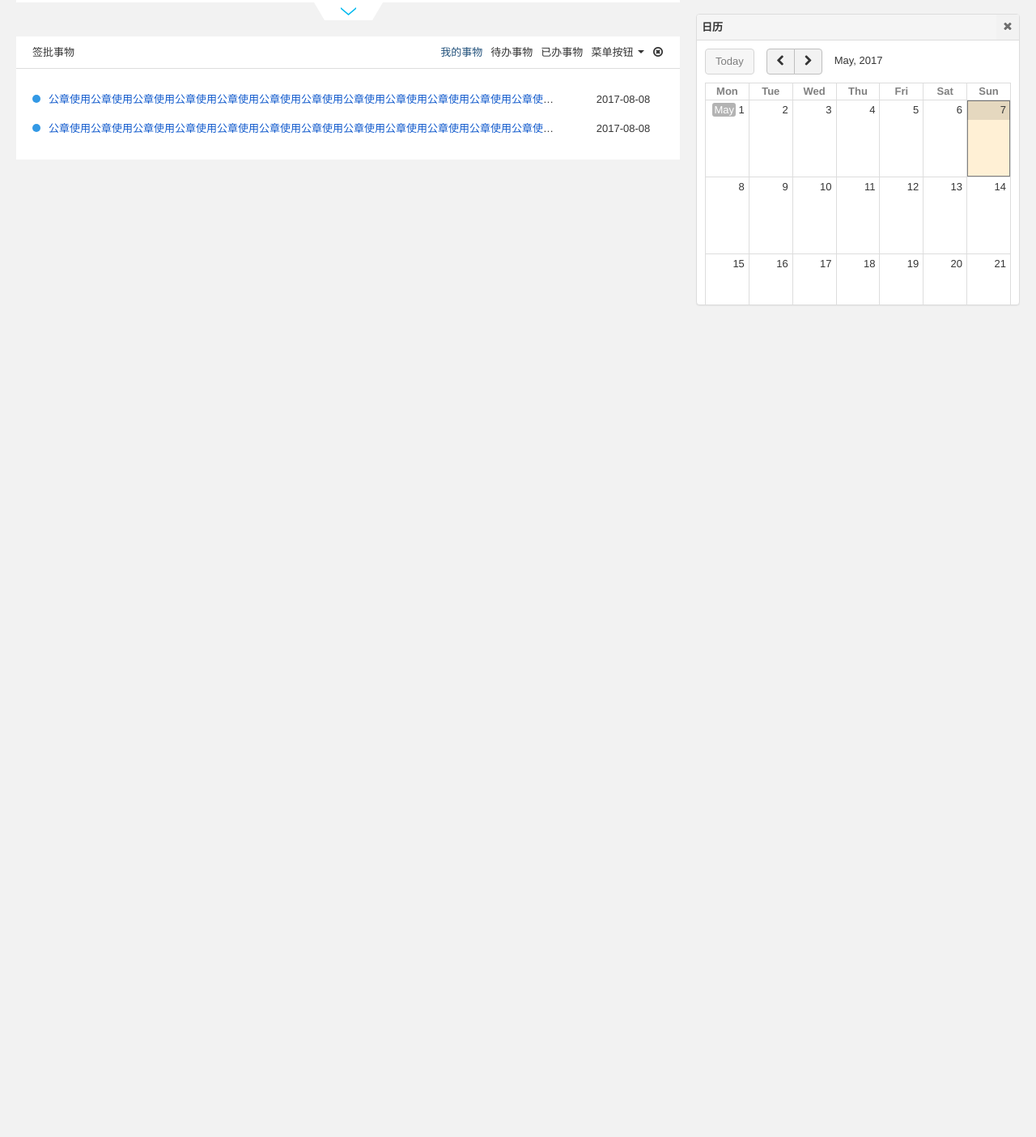
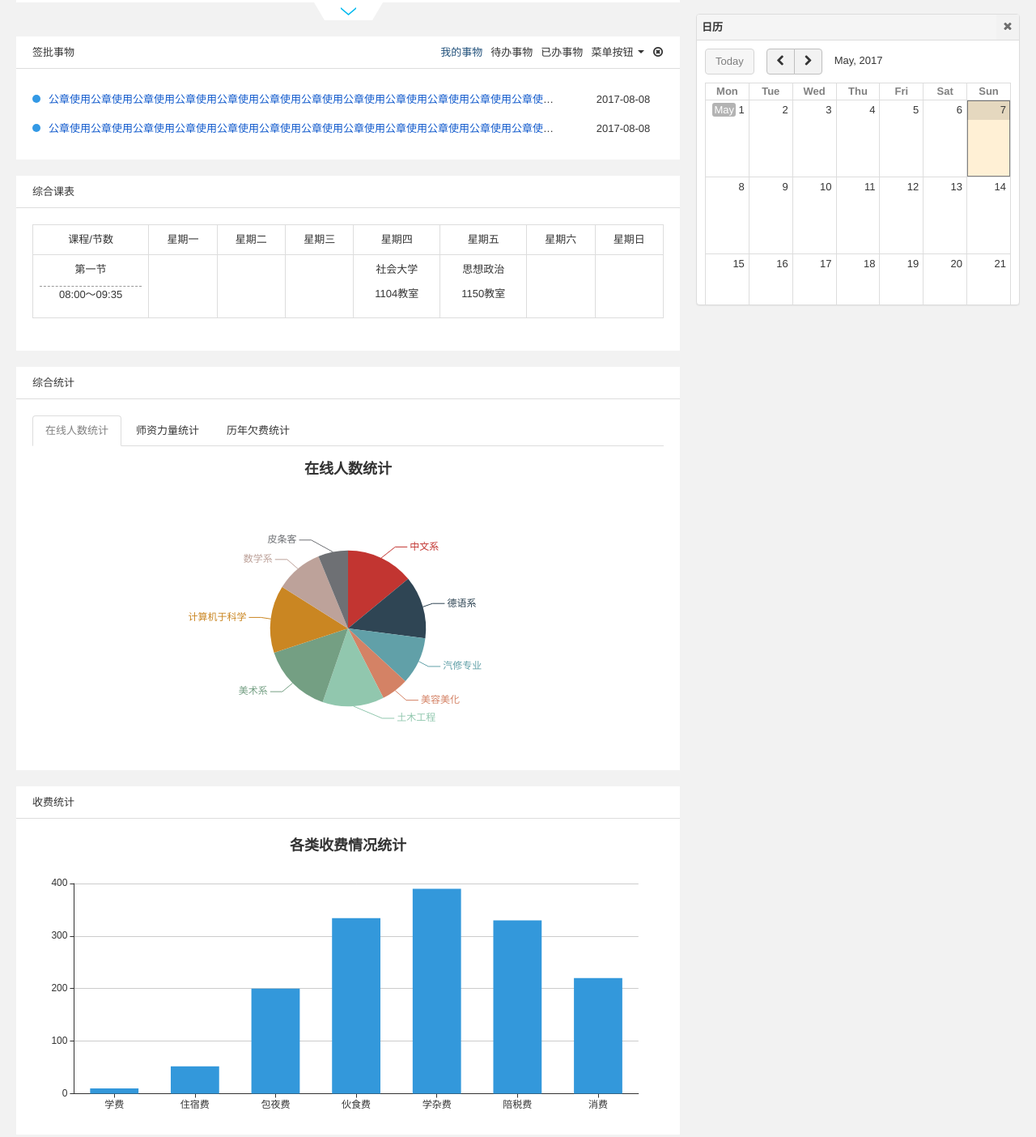
Before and after one commit to charsle/leshan, a website: page main.html in a window 1280 px wide. Shown: the part 924-2328 px from the top of the page at 81% size. Before the commit the page ends 1341 px from the top, so only its background shows below. Drawn offline with Linux system fonts and the light colour scheme; no server answers.

Commit message:
添加统计图标

```diff
--- a/css/main.css
+++ b/css/main.css
@@ -45,7 +45,7 @@ li {
     padding: 0 30px;
 }
 
-.active {
+.menu-tab .active {
     background: #058de0;
 }
 
--- /dev/null
+++ b/js/pie.js
@@ -0,0 +1,130 @@
+/**
+ * @fileName: pie.js
+ * @author: coolboy11058@126.com
+ * @time: 2017/5/7
+ * @disc:
+ */
+
+var Pie = (function () {
+	/**
+	 * 人数统计
+	 * @param id document element
+	 */
+	function personCount(id) {
+		var myChart = echarts.init(document.getElementById(id));
+		var option = {
+			title: {
+				text: '在线人数统计',
+				subtext: '',
+				x: 'center'
+			},
+			tooltip: {
+				trigger: 'item',
+				formatter: "{a} <br/>{b} : {c} ({d}%)"
+			},
+
+			series: [
+				{
+					name: '在线人数统计',
+					type: 'pie',
+					radius: '55%',
+					center: ['50%', '60%'],
+					data: [
+						{value: 335, name: '中文系'},
+						{value: 310, name: '德语系'},
+						{value: 234, name: '汽修专业'},
+						{value: 135, name: '美容美化'},
+						{value: 305, name: '土木工程'},
+						{value: 350, name: '美术系'},
+						{value: 334, name: '计算机于科学'},
+						{value: 235, name: '数学系'},
+						{value: 148, name: '皮条客'}
+					],
+					itemStyle: {
+						emphasis: {
+							shadowBlur: 10,
+							shadowOffsetX: 0,
+							shadowColor: 'rgba(0, 0, 0, 0.5)'
+						}
+					}
+				}
+			]
+		};
+		myChart.setOption(option);
+	}
+
+	/**
+	 * 师资力量统计
+	 * * @param id document element
+	 */
+
+	function teacherCount(id) {
+		var myChart = echarts.init(document.getElementById(id));
+	}
+
+	/**
+	 * 欠费统计
+	 * * @param id document element
+	 */
+	function moneyCount(id) {
+		var myChart = echarts.init(document.getElementById(id));
+	}
+
+	/**
+	 * 收费情况统计
+	 * * @param id document element
+	 */
+	function getMoneyCount(id) {
+		var myChart = echarts.init(document.getElementById(id));
+		var option = {
+			title: {
+				text: '各类收费情况统计',
+				subtext: '',
+				x: 'center'
+			},
+			color: ['#3398DB'],
+			tooltip: {
+				trigger: 'axis',
+				axisPointer: {            // 坐标轴指示器，坐标轴触发有效
+					type: 'shadow'        // 默认为直线，可选为：'line' | 'shadow'
+				}
+			},
+			grid: {
+				left: '3%',
+				right: '4%',
+				bottom: '3%',
+				containLabel: true
+			},
+			xAxis: [
+				{
+					type: 'category',
+					data: ['学费', '住宿费', '包夜费', '伙食费', '学杂费', '陪税费', '消费'],
+					axisTick: {
+						alignWithLabel: true
+					}
+				}
+			],
+			yAxis: [
+				{
+					type: 'value'
+				}
+			],
+			series: [
+				{
+					name: '收费情况统计',
+					type: 'bar',
+					barWidth: '60%',
+					data: [10, 52, 200, 334, 390, 330, 220]
+				}
+			]
+		};
+		myChart.setOption(option);
+	}
+
+	return {
+		personCount: personCount,
+		teacherCount: teacherCount,
+		moneyCount: moneyCount,
+		getMoneyCount: getMoneyCount
+	}
+})()
--- a/main.html
+++ b/main.html
@@ -20,6 +20,15 @@
             font-size: 16px;
             color: #ccc;
         }
+        .course-table tr td{
+                text-align: center;
+
+        }
+        .course-time{
+            border-top: 1px dashed #999999;
+        }
+        .count-bar .tab-pane{padding: 15px;}
+        .count-bar .tab-pane>div{height: 350px}
     </style>
 </head>
 
@@ -124,7 +133,77 @@
                         </div>
                     </div>
 
+
+
                 </div>
+
+                <div class="layout-step mt20">
+                    <div class="layout-step-title">综合课表</div>
+                    <div class="layout-step-content">
+                        <table class="table table-bordered course-table">
+                            <tr>
+                                <td>课程/节数</td>
+                                <td>星期一</td>
+                                <td>星期二</td>
+                                <td>星期三</td>
+                                <td>星期四</td>
+                                <td>星期五</td>
+                                <td>星期六</td>
+                                <td>星期日</td>
+                            </tr>
+                            <tr>
+                                <td><p>第一节</p><p class="course-time">08:00～09:35</p></td>
+                                <td>&nbsp;</td>
+                                <td>&nbsp;</td>
+                                <td>&nbsp;</td>
+                                <td><p>社会大学</p>
+                                    <p>1104教室</p></td>
+                                <td><p>思想政治</p>
+                                    <p>1150教室</p></td>
+                                <td>&nbsp;</td>
+                                <td>&nbsp;</td>
+                            </tr>
+                        </table>
+                    </div>
+                </div>
+
+
+
+
+                <div class="layout-step mt20">
+                    <div class="layout-step-title">综合统计</div>
+                    <div class="layout-step-content">
+                        <ul class="nav nav-tabs">
+                            <li class="active"><a data-tab href="#tabContent1">在线人数统计</a></li>
+                            <li><a data-tab href="#tabContent2">师资力量统计</a></li>
+                            <li><a data-tab href="#tabContent3">历年欠费统计</a></li>
+                        </ul>
+                        <div class="tab-content count-bar">
+                            <div class="tab-pane active" id="tabContent1">
+                                <div id="personCount"></div>
+                            </div>
+                            <div class="tab-pane" id="tabContent2">
+                                <div id="teacherCount"></div>
+                            </div>
+                            <div class="tab-pane" id="tabContent3">
+                                <div id="moneyCount"></div>
+                            </div>
+                        </div>
+
+                    </div>
+
+
+                </div>
+
+                <div class="layout-step mt20">
+                    <div class="layout-step-title">收费统计</div>
+                    <div class="layout-step-content">
+                        <div id="getMoneyCount" style="height: 350px;"></div>
+                    </div>
+
+
+                </div>
+
             </div>
 
             <div class="col-md-4">
@@ -188,8 +267,11 @@
 <script src="js/zui.min.js"></script>
 <script src="js/zui.dashboard.min.js"></script>
 <script src="js/zui.calendar.min.js"></script>
+<script src="js/echarts.min.js"></script>
 <script src="js/icon.js"></script>
 <script src="js/weather.js"></script>
+<script src="js/pie.js"></script>
+
 <script>
 	$(function () {
 		$('#sortableList').droppable();
@@ -293,7 +375,11 @@
 			$('#content-tab-' +back).show();
 		}
 
-
+		/**
+         * 加载图表
+		 */
+		Pie.personCount('personCount');
+		Pie.getMoneyCount('getMoneyCount');
 	})
 </script>
 </html>
```
Also changed, not shown: package.json (added, +19 -0 lines), js/echarts.min.js (added).
